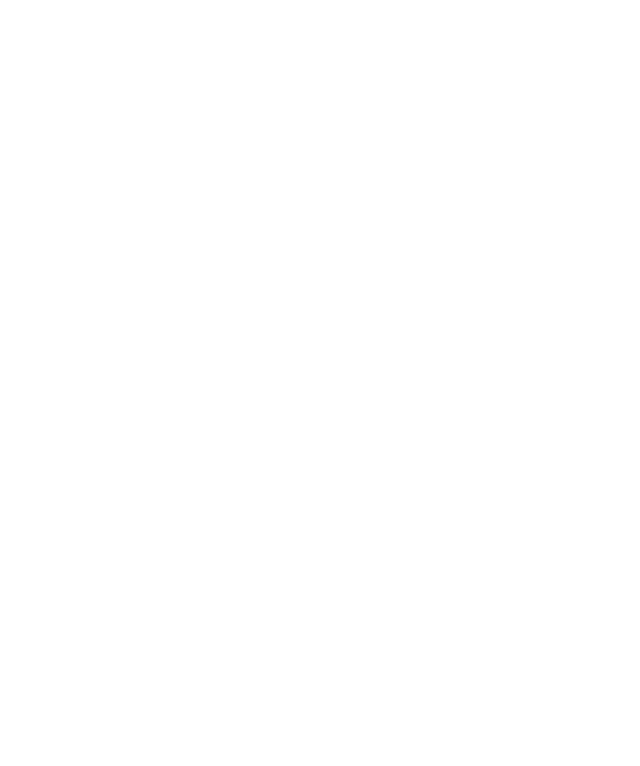
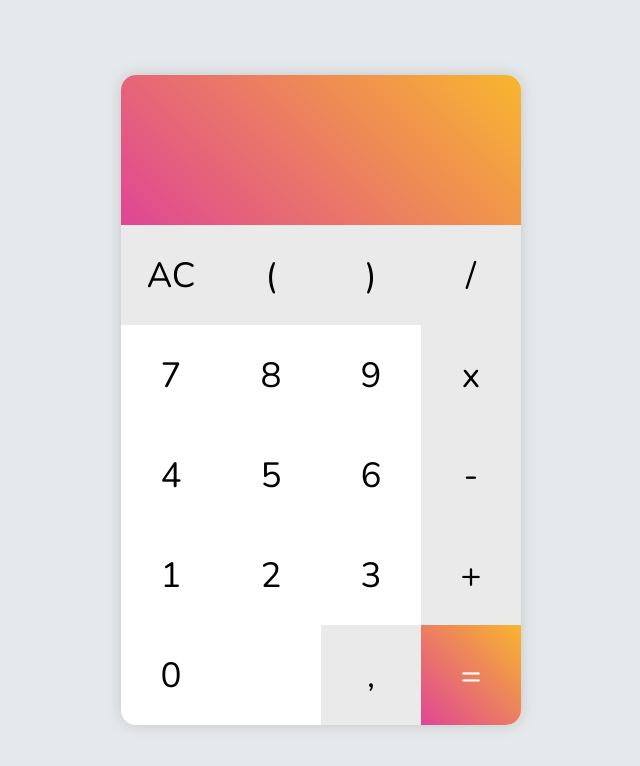
Before and after one commit to TwentyFiveSoftware/calculator, a plain HTML site: page index.html in a window 1280 px wide. Shown: the whole page, without its empty margins (319-959 px from the left). Drawn offline with nearby package versions, Linux system fonts and the light colour scheme.

Commit message:
Added calculator frame and buttons.

```diff
--- a/index.html
+++ b/index.html
@@ -7,6 +7,32 @@
     <title>Calculator | TwentyFive</title>
 </head>
 <body>
+    <div class="calculator">
+        <div class="calculator__top">
 
+        </div>
+        <div class="calculator__bottom">
+            <div class="calculator__button calculator__button--dark">AC</div>
+            <div class="calculator__button calculator__button--dark">(</div>
+            <div class="calculator__button calculator__button--dark">)</div>
+            <div class="calculator__button calculator__button--dark">/</div>
+            <div class="calculator__button">7</div>
+            <div class="calculator__button">8</div>
+            <div class="calculator__button">9</div>
+            <div class="calculator__button calculator__button--dark">x</div>
+            <div class="calculator__button">4</div>
+            <div class="calculator__button">5</div>
+            <div class="calculator__button">6</div>
+            <div class="calculator__button calculator__button--dark">-</div>
+            <div class="calculator__button">1</div>
+            <div class="calculator__button">2</div>
+            <div class="calculator__button">3</div>
+            <div class="calculator__button calculator__button--dark">+</div>
+            <div class="calculator__button">0</div>
+            <div class="calculator__button"></div>
+            <div class="calculator__button calculator__button--dark">,</div>
+            <div class="calculator__button calculator__button--highlighted">=</div>
+        </div>
+    </div>
 </body>
 </html>
--- a/style/style.scss
+++ b/style/style.scss
@@ -1,4 +1,16 @@
 @import url('https://fonts.googleapis.com/css2?family=Nunito:wght@300;400;600;700&display=swap');
+
+:root {
+    --color-background: #E6E9EB;
+    --color-background-calculator: #FFFFFF;
+    --color-accent-1: #DF4695;
+    --color-accent-2: #F8B62E;
+    --color-button-text: #000000;
+    --color-button-text-light: #FFFFFF;
+    --color-button-background-dark: #EAEAEA;
+    --color-button-background-hover: #FBFBFB;
+    --color-button-background-dark-hover: #E0E0E0;
+}
 
 * {
     font-family: 'Nunito', sans-serif;
@@ -7,3 +19,63 @@
     margin: 0;
     overflow-x: hidden;
 }
+
+html {
+    font-size: 10px;
+}
+
+body {
+    width: 100vw;
+    height: 100vh;
+    background-color: var(--color-background);
+    display: grid;
+    place-items: center;
+}
+
+.calculator {
+    width: 40rem;
+    height: 65rem;
+    background-color: var(--color-background-calculator);
+    border-radius: 1.5rem;
+    overflow: hidden;
+    display: grid;
+    grid-template-rows: 1fr calc(5 * 10rem);
+    box-shadow: 0 0 1.5rem 0 rgba(0, 0, 0, 0.15);
+
+    &__top {
+        background: linear-gradient(45deg, var(--color-accent-1), var(--color-accent-2));
+    }
+
+    &__bottom {
+        display: grid;
+        grid-template-columns: repeat(4, 10rem);
+        grid-template-rows: repeat(5, 10rem);
+    }
+
+    &__button {
+        display: grid;
+        place-items: center;
+        font-size: 3.5rem;
+        color: var(--color-button-text);
+        background-color: var(--color-background-calculator);
+        user-select: none;
+        cursor: pointer;
+
+        &:hover {
+            background-color: var(--color-button-background-hover);
+        }
+
+        &--dark {
+            background-color: var(--color-button-background-dark);
+
+            &:hover {
+                background-color: var(--color-button-background-dark-hover);
+            }
+        }
+
+        &--highlighted {
+            background: linear-gradient(45deg, var(--color-accent-1), var(--color-accent-2));
+            color: var(--color-button-text-light);
+        }
+    }
+}
```
Also changed, not shown: style/style.css, 1 other file.
